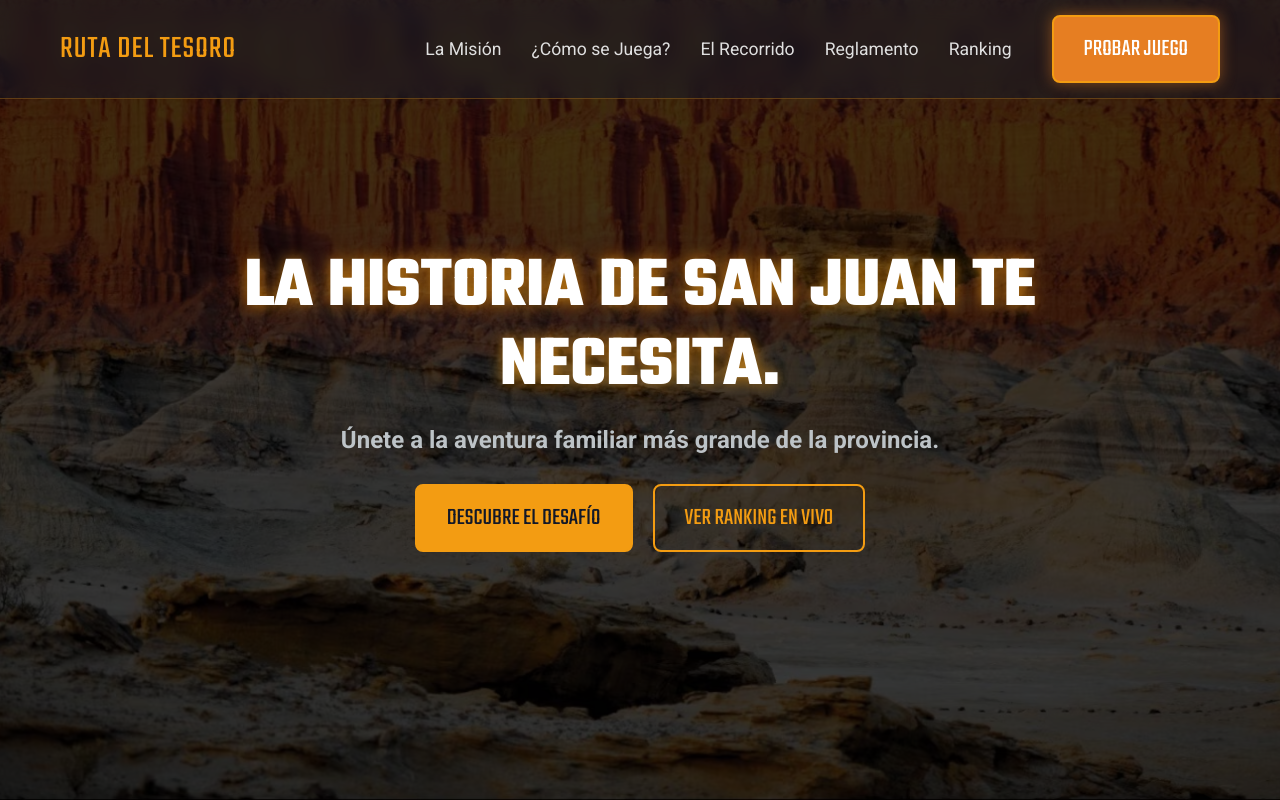
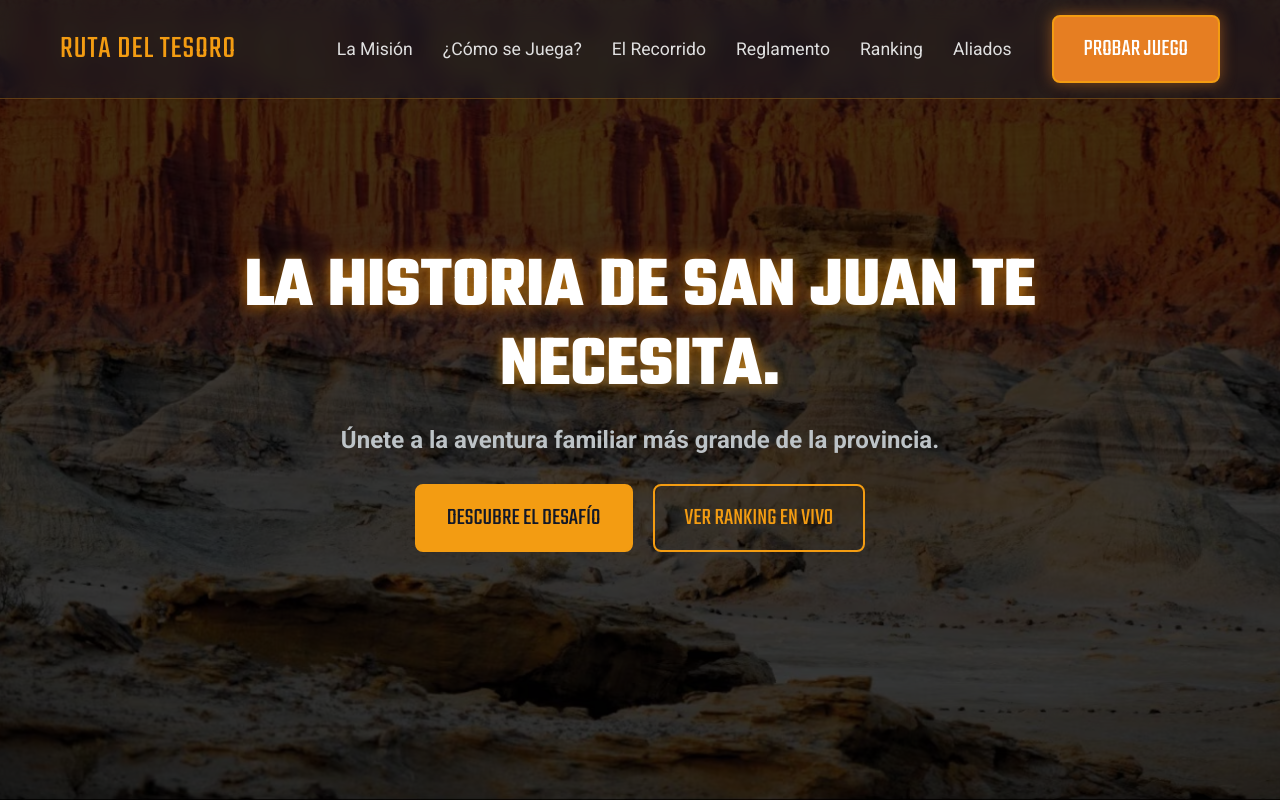
Before and after one commit to alemique/rutadeltesoro.com.ar, a plain HTML site: page index.html in a window 1280 px wide. Shown: the top 800 px of the page. Drawn offline with Linux system fonts and the light colour scheme; no server answers.

Commit message:
Add files via upload

```diff
--- a/index.html
+++ b/index.html
@@ -30,8 +30,8 @@
                     <li><a href="#recorrido">El Recorrido</a></li>
                     <li><a href="#reglamento">Reglamento</a></li>
                     <li><a href="#ranking">Ranking</a></li>
+                    <li><a href="#aliados">Aliados</a></li>
                 </ul>
-                <!-- ENLACE ACTUALIZADO AQUÍ -->
                 <a href="https://alemique.github.io/Ruta-del-tesoro-Guardianes/" target="_blank" rel="noopener noreferrer" class="btn btn-cta">PROBAR JUEGO</a>
             </div>
             <button class="nav-toggle" aria-label="Abrir menú">
@@ -139,7 +139,7 @@
                 <p class="section-subtitle">Tu aventura te llevará a través de tres departamentos históricos de San Juan. Descubre los puntos clave en nuestro mapa interactivo, una guía visual del increíble terreno que vas a explorar, ¡sin spoilers!</p>
                 <div class="map-embed-container">
                     <iframe
-                        src="https://www.google.com/maps/embed?pb=!1m18!1m12!1m3!1d13601.66699197931!2d-68.54472391986083!3d-31.532341994646873!2m3!1f0!2f0!3f0!3m2!1i1024!2i768!4f13.1!3m3!1m2!1s0x0%3A0x0!2zMzHCsDMxJzU2LjQiUyA2OMKwMzInMTcuMyJX!5e1!3m2!1ses!2sar"
+                        src="https://www.google.com/maps/embed?pb=!1m14!1m12!1m3!1d27218.47184282361!2d-68.5381325!3d-31.532342!2m3!1f0!2f0!3f0!3m2!1i1024!2i768!4f13.1!5e1!3m2!1ses-419!2sar!4v1683935269878!5m2!1ses-419!2sar"
                         width="600"
                         height="450"
                         style="border:0;"
@@ -178,10 +178,11 @@
             </div>
         </section>
 
-        <section class="allies-section">
+        <section id="aliados" class="allies-section">
             <div class="container text-center">
                  <h2 class="section-title">ALIADOS EN EL TIEMPO</h2>
                  <p class="section-subtitle">Agradecemos a nuestros "Ayudantes de la Misión" y organizadores por su compromiso con la historia y la cultura de San Juan.</p>
+
                  <div class="sponsors-grid">
                     <div class="sponsor-logo"><img src="imagenes/muni santa lucia.jpg" alt="Logo Municipalidad de Santa Lucía"></div>
                     <div class="sponsor-logo"><img src="imagenes/muni riv.png" alt="Logo Municipalidad de Rivadavia"></div>
@@ -193,6 +194,7 @@
                     <div class="sponsor-logo"><img src="imagenes/portho.jpg" alt="Logo Portho Gelatto"></div>
                     <div class="sponsor-logo"><img src="imagenes/paseolib.png" alt="Logo Paseo Libre"></div>
                  </div>
+
                  <h3>Organiza</h3>
                  <div class="organizer-logo">
                      <img src="imagenes/logoasv.jpg" alt="Logo de ASV, organizador del evento">
```
